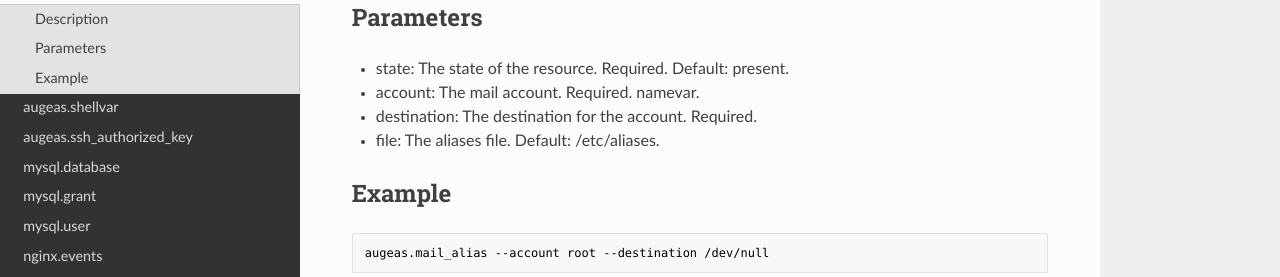
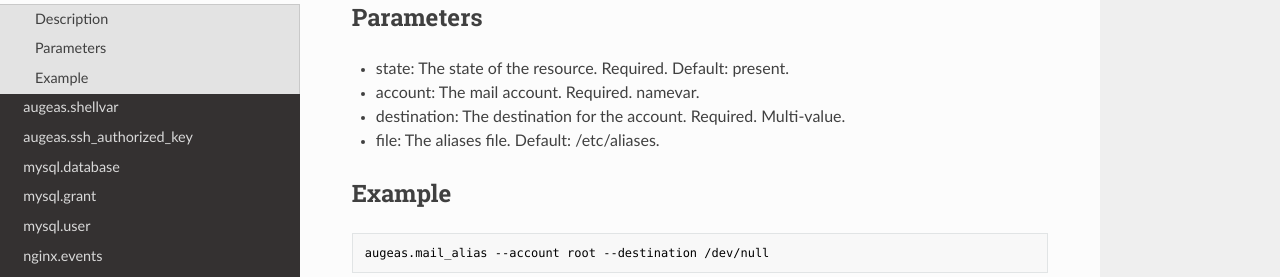
Before and after one commit to wffls/waffles, an MkDocs documentation site: the page built from docs/resources/augeas.mail_alias.md, in a window 1280 px wide. Shown: the part 263-540 px from the top of the page. Built offline with MkDocs 1.6.1, drawn with Linux system fonts in a browser that asks for light colours; nearby versions of some CDN libraries; old or Windows-style settings are respelled for this version of MkDocs.

Commit message:
doc fixes

```diff
--- a/docs/resources/augeas.mail_alias.md
+++ b/docs/resources/augeas.mail_alias.md
@@ -8,7 +8,7 @@ Manages aliases in /etc/aliases
 
 * state: The state of the resource. Required. Default: present.
 * account: The mail account. Required. namevar.
-* destination: The destination for the account. Required.
+* destination: The destination for the account. Required. Multi-value.
 * file: The aliases file. Default: /etc/aliases.
 
 ## Example
```
Also changed, not shown: docs/resources/augeas.shellvar.md (+1 -1 lines), docs/resources/nginx.if.md (+1 -1 lines), 1 other file.
